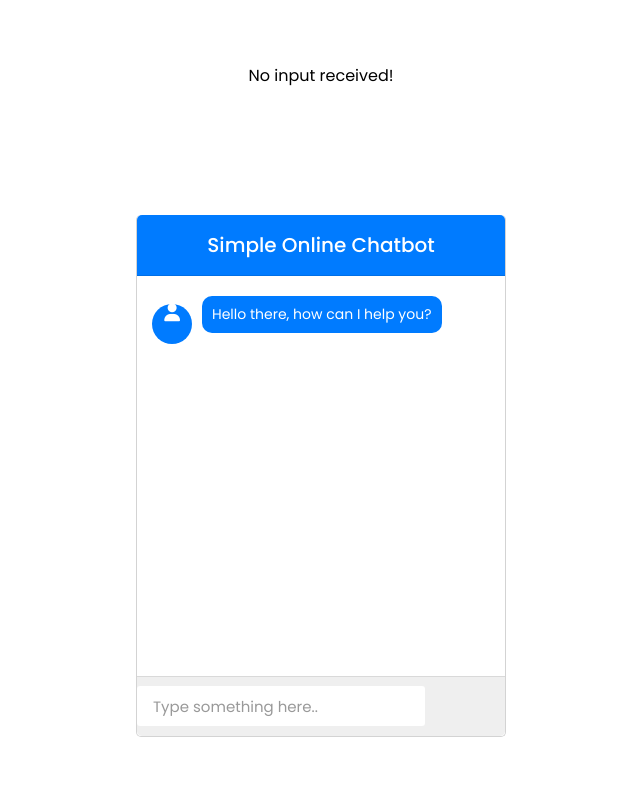
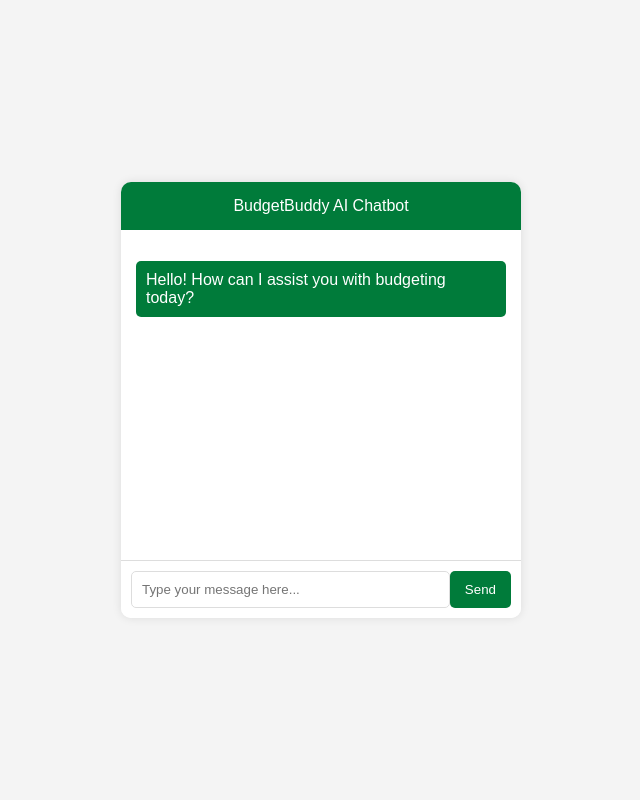
Before and after one commit to terry-sharon/BudgetBuddy, a PHP site: page /bot.php in a window 1280 px wide. Shown: the whole page, without its empty margins (319-959 px from the left). Run offline with PHP 8.4, Linux system fonts and the light colour scheme; some libraries are stand-ins or nearby versions.

Commit message:
Add files via upload

```diff
--- a/BudgetBuddy/bot.php
+++ b/BudgetBuddy/bot.php
@@ -1,259 +1,195 @@
 <?php
-// connecting to database
-$conn = mysqli_connect("localhost", "root", "", "budgetbuddy") or die("Database Error");
+// Replace with your actual API key
+$apiKey = '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';
 
-// Check if 'text' is set in the POST request
+// Function to call the OpenAI API
+function getAIResponse($message) {
+    global $apiKey;
+    $url = 'https://api.openai.com/v1/chat/completions';
+
+    // Add context to improve the relevance of responses
+    $context = "You are BudgetBuddy, an AI assistant that helps users manage their finances effectively. Always provide clear, concise, and practical financial advice.";
+
+    $data = array(
+        'model' => 'gpt-3.5-turbo',
+        'messages' => array(
+            array(
+                'role' => 'system',
+                'content' => $context
+            ),
+            array(
+                'role' => 'user',
+                'content' => $message
+            )
+        ),
+        'max_tokens' => 150,
+        'temperature' => 0.5, // Adjusted for more coherent responses
+    );
+
+    $ch = curl_init($url);
+    curl_setopt($ch, CURLOPT_RETURNTRANSFER, true);
+    curl_setopt($ch, CURLOPT_HTTPHEADER, array(
+        "Content-Type: application/json",
+        "Authorization: Bearer $apiKey",
+    ));
+    curl_setopt($ch, CURLOPT_POST, true);
+    curl_setopt($ch, CURLOPT_POSTFIELDS, json_encode($data));
+
+    $response = curl_exec($ch);
+    if ($response === FALSE) {
+        return 'Sorry, I am having trouble processing your request.';
+    }
+    curl_close($ch);
+
+    $responseData = json_decode($response, true);
+
+    // Check for errors in response data
+    if (isset($responseData['error'])) {
+        return 'Error: ' . $responseData['error']['message'];
+    }
+
+    return $responseData['choices'][0]['message']['content'] ?? 'Sorry, I am having trouble understanding your request.';
+}
+
+// Handle POST request
 if (isset($_POST['text'])) {
-    // getting user message through ajax
-    $getMesg = mysqli_real_escape_string($conn, $_POST['text']);
-
-    // checking user query to database query
-    $check_data = "SELECT replies FROM chatbot WHERE queries LIKE '%$getMesg%'";
-    $run_query = mysqli_query($conn, $check_data) or die("Error");
-
-    // if user query matched to database query we'll show the reply otherwise it go to else statement
-    if (mysqli_num_rows($run_query) > 0) {
-        // fetching reply from the database according to the user query
-        $fetch_data = mysqli_fetch_assoc($run_query);
-        // storing reply to a variable which we'll send to ajax
-        $reply = $fetch_data['replies'];
-        echo $reply;
-    } else {
-        echo "Sorry, I can't understand you!";
-    }
-} else {
-    echo "No input received!";
+    $userInput = htmlspecialchars($_POST['text']);
+    $aiResponse = getAIResponse($userInput);
+    echo $aiResponse;
+    exit;
 }
 ?>
-
 
 <!DOCTYPE html>
 <html lang="en">
 <head>
     <meta charset="UTF-8">
     <meta name="viewport" content="width=device-width, initial-scale=1.0">
-    <!-- Somehow I got an error, so I comment the title, just uncomment to show -->
-    <!-- <title>Online Chatbot in PHP | CampCodes</title> -->
-    <link rel="stylesheet" href="style.css">
-    <script src="https://kit.fontawesome.com/a076d05399.js"></script>
-    <script src="https://code.jquery.com/jquery-3.5.1.min.js"></script>
+    <title>BudgetBuddy AI Chatbot</title>
     <style>
-        @import url('https://fonts.googleapis.com/css2?family=Poppins:wght@200;300;400;500;600;700&display=swap');
-* {
+        body {
+            font-family: Arial, sans-serif;
+            display: flex;
+            justify-content: center;
+            align-items: center;
+            height: 100vh;
             margin: 0;
-    padding: 0;
-    box-sizing: border-box;
-    font-family: 'Poppins', sans-serif;
+            background-color: #f4f4f4;
         }
-html, body {
-    display: grid;
-    height: 100%;
-    place-items: center;
+        .chat-container {
+            width: 400px;
+            background: #fff;
+            border-radius: 10px;
+            box-shadow: 0 0 10px rgba(0, 0, 0, 0.1);
+            overflow: hidden;
         }
-::selection {
+        .chat-header {
+            background: #007B3A;
             color: #fff;
-    background: #007bff;
+            padding: 15px;
+            text-align: center;
         }
-::-webkit-scrollbar {
-    width: 3px;
-    border-radius: 25px;
+        .chat-box {
+            padding: 15px;
+            height: 300px;
+            overflow-y: auto;
+            border-bottom: 1px solid #ddd;
         }
-::-webkit-scrollbar-track {
-    background: #f1f1f1;
+        .chat-box .message {
+            margin-bottom: 10px;
         }
-::-webkit-scrollbar-thumb {
-    background: #ddd;
+        .chat-box .message.bot {
+            text-align: left;
         }
-::-webkit-scrollbar-thumb:hover {
-    background: #ccc;
+        .chat-box .message.user {
+            text-align: right;
         }
-.wrapper {
-    width: 100%;
-    max-width: 370px;
+        .chat-box .message p {
+            display: inline-block;
+            padding: 10px;
+            border-radius: 5px;
+        }
+        .chat-box .message.bot p {
+            background: #007B3A;
+            color: #fff;
+        }
+        .chat-box .message.user p {
+            background: #e1e1e1;
+        }
+        .chat-input {
+            display: flex;
+            padding: 10px;
             background: #fff;
+        }
+        .chat-input input {
+            flex: 1;
+            padding: 10px;
+            border: 1px solid #ddd;
             border-radius: 5px;
-    border: 1px solid lightgrey;
-    border-top: 0px;
         }
-.wrapper .title {
-    background: #007bff;
+        .chat-input button {
+            padding: 10px 15px;
+            border: none;
+            background: #007B3A;
             color: #fff;
-    font-size: 20px;
-    font-weight: 500;
-    line-height: 60px;
-    text-align: center;
-    border-bottom: 1px solid #006fe6;
-    border-radius: 5px 5px 0 0;
+            border-radius: 5px;
+            cursor: pointer;
         }
-.wrapper .form {
-    padding: 20px 15px;
-    min-height: 400px;
-    max-height: 400px;
-    overflow-y: auto;
+        .chat-input button:hover {
+            background: #005a27;
         }
-.wrapper .form .inbox {
-    width: 100%;
-    display: flex;
-    align-items: baseline;
-}
-.wrapper .form .user-inbox {
-    justify-content: flex-end;
-    margin: 13px 0;
-}
-.wrapper .form .inbox .icon {
-    height: 40px;
-    width: 40px;
-    color: #fff;
-    text-align: center;
-    line-height: 40px;
-    border-radius: 50%;
-    font-size: 18px;
-    background: #007bff;
-}
-.wrapper .form .inbox .msg-header {
-    max-width: 80%; /* Adjusted for responsiveness */
-    margin-left: 10px;
-}
-.form .inbox .msg-header p {
-    color: #fff;
-    background: #007bff;
-    border-radius: 10px;
-    padding: 8px 10px;
-    font-size: 14px;
-    word-break: break-all;
-}
-.form .user-inbox .msg-header p {
-    color: #333;
-    background: #efefef;
-}
-.wrapper .typing-field {
-    display: flex;
-    height: 60px;
-    width: 100%;
-    align-items: center;
-    justify-content: space-evenly;
-    background: #efefef;
-    border-top: 1px solid #d9d9d9;
-    border-radius: 0 0 5px 5px;
-}
-.wrapper .typing-field .input-data {
-    height: 40px;
-    width: 100%;
-    position: relative;
-}
-.wrapper .typing-field .input-data input {
-    height: 100%;
-    width: calc(100% - 80px); /* Adjusted for responsiveness */
-    outline: none;
-    border: 1px solid transparent;
-    padding: 0 80px 0 15px;
-    border-radius: 3px;
-    font-size: 15px;
-    background: #fff;
-    transition: all 0.3s ease;
-}
-.typing-field .input-data input:focus {
-    border-color: rgba(0,123,255,0.8);
-}
-.input-data input::placeholder {
-    color: #999999;
-    transition: all 0.3s ease;
-}
-.input-data input:focus::placeholder {
-    color: #bfbfbf;
-}
-.wrapper .typing-field .input-data button {
-    position: absolute;
-    right: 10px;
-    top: 50%;
-    height: 30px;
-    width: 65px;
-    color: #fff;
-    font-size: 16px;
-    cursor: pointer;
-    outline: none;
-    opacity: 0;
-    pointer-events: none;
-    border-radius: 3px;
-    background: #007bff;
-    border: 1px solid #007bff;
-    transform: translateY(-50%);
-    transition: all 0.3s ease;
-}
-.wrapper .typing-field .input-data input:valid ~ button {
-    opacity: 1;
-    pointer-events: auto;
-}
-.typing-field .input-data button:hover {
-    background: #006fef;
-}
-
-/* Responsive styles */
-@media (max-width: 600px) {
-    .wrapper {
-        max-width: 100%;
-        margin: 10px;
-    }
-    .wrapper .title {
-        font-size: 18px;
-        line-height: 50px;
-    }
-    .wrapper .form .inbox .msg-header {
-        max-width: 85%;
-    }
-    .wrapper .typing-field .input-data input {
-        width: calc(100% - 75px); /* Adjusted for responsiveness */
-    }
-    .wrapper .typing-field .input-data button {
-        width: 60px;
-    }
-}
-
     </style>
 </head>
 <body>
-    <div class="wrapper">
-        <div class="title">Simple Online Chatbot</div>
-        <div class="form">
-            <div class="bot-inbox inbox">
-                <div class="icon">
-                    <i class="fas fa-user"></i>
-                </div>
-                <div class="msg-header">
-                    <p>Hello there, how can I help you?</p>
+    <div class="chat-container">
+        <div class="chat-header">BudgetBuddy AI Chatbot</div>
+        <div class="chat-box" id="chat-box">
+            <div class="message bot">
+                <p>Hello! How can I assist you with budgeting today?</p>
             </div>
         </div>
-        </div>
-        <div class="typing-field">
-            <div class="input-data">
-                <input id="data" type="text" placeholder="Type something here.." required>
-                <button id="send-btn">Send</button>
+        <div class="chat-input">
+            <input type="text" id="user-input" placeholder="Type your message here..." />
+            <button id="send-button">Send</button>
         </div>
     </div>
-    </div>
+    <script src="https://code.jquery.com/jquery-3.5.1.min.js"></script>
     <script>
-        $(document).ready(function(){
-            $("#send-btn").on("click", function(){
-                $value = $("#data").val();
-                $msg = '<div class="user-inbox inbox"><div class="msg-header"><p>'+ $value +'</p></div></div>';
-                $(".form").append($msg);
-                $("#data").val('');
+        $(document).ready(function() {
+            function appendMessage(role, message) {
+                var messageClass = role === 'user' ? 'user' : 'bot';
+                $('#chat-box').append('<div class="message ' + messageClass + '"><p>' + message + '</p></div>');
+                $('#chat-box').scrollTop($('#chat-box')[0].scrollHeight);
+            }
 
-                // start ajax code
+            $('#send-button').click(function() {
+                var userInput = $('#user-input').val();
+                if (userInput.trim() !== '') {
+                    appendMessage('user', userInput);
+                    $('#user-input').val('');
+
+                    // Send the user's message to the server
                     $.ajax({
-                    url: 'message.php',
+                        url: '', // This should point to the same PHP file
                         type: 'POST',
-                    data: 'text='+$value,
-                    success: function(result){
-                        $replay = '<div class="bot-inbox inbox"><div class="icon"><i class="fas fa-user"></i></div><div class="msg-header"><p>'+ result +'</p></div></div>';
-                        $(".form").append($replay);
-                        // when chat goes down the scroll bar automatically comes to the bottom
-                        $(".form").scrollTop($(".form")[0].scrollHeight);
+                        data: { text: userInput },
+                        success: function(response) {
+                            appendMessage('bot', response);
+                        },
+                        error: function(xhr, status, error) {
+                            appendMessage('bot', 'Sorry, there was an error processing your request.');
+                        }
+                    });
+                }
+            });
+
+            // Allow pressing Enter to send message
+            $('#user-input').keypress(function(e) {
+                if (e.which == 13) {
+                    $('#send-button').click();
                 }
             });
         });
-        });
     </script>
-
 </body>
 </html>
```
Also changed, not shown: BudgetBuddy/m_budget.php (+22 -0 lines), BudgetBuddy/manage_users.php (+32 -2 lines), budgetbuddy (2).sql (added, +205 -0 lines). Lines whose indentation alone changed are shown as unchanged.
